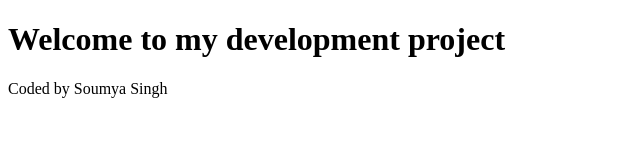
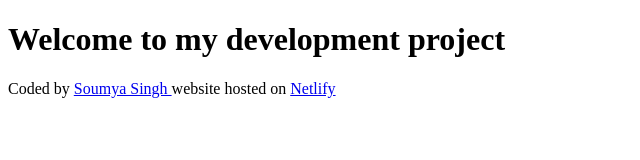
Before and after one commit to SoumyaSinghcodes/dev-project-02, a plain HTML site: page index.html in a window 1280 px wide. Shown: the whole page, without its empty margins (0-640 px from the left). Drawn offline with Linux system fonts and the light colour scheme.

Commit message:
Added links in the footer

```diff
--- a/index.html
+++ b/index.html
@@ -7,6 +7,13 @@
   </head>
   <body>
     <h1>Welcome to my development project</h1>
-    <footer>Coded by Soumya Singh</footer>
+    <footer>
+      Coded by
+      <a href="https://github.com/SoumyaSinghcodes/dev-project-02">
+        Soumya Singh
+      </a>
+      website hosted on
+      <a href="https://development-project.netlify.app/">Netlify</a>
+    </footer>
   </body>
 </html>
```
